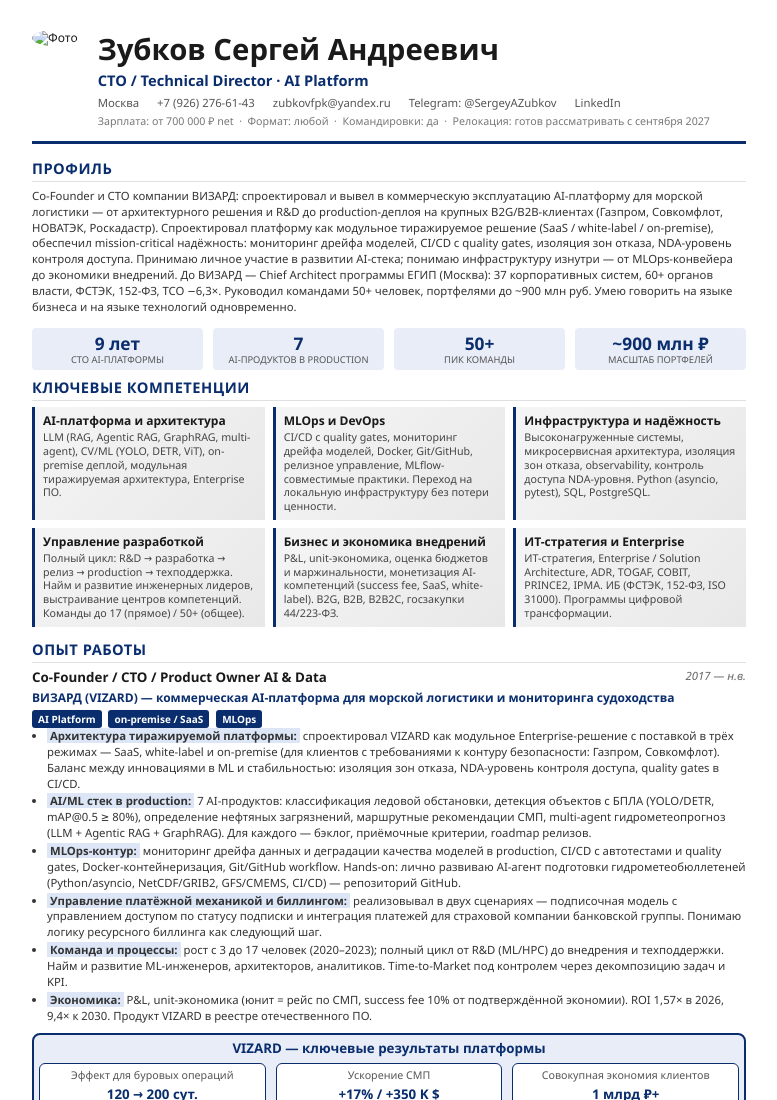
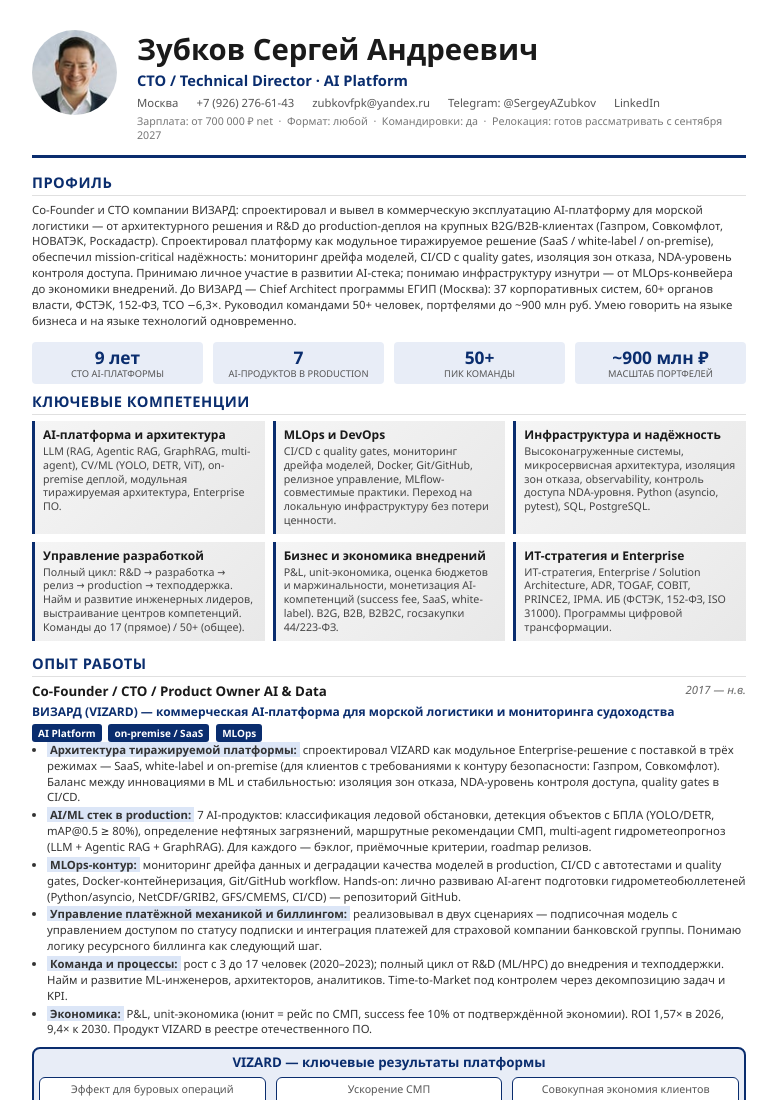
Before and after one commit to zubkovfpk/resume, a plain HTML site: page positions/croc/index.html in a window 1280 px wide. Shown: the top 1100 px of the page, without its empty margins (8-785 px from the left). Drawn offline with Linux system fonts and the light colour scheme.

Commit message:
croc: add foto_zsa.jpg, fix photo src path

```diff
--- a/positions/croc/index.html
+++ b/positions/croc/index.html
@@ -69,7 +69,7 @@
 <!-- ШАПКА -->
 <div class="header">
   <div class="photo">
-    <img alt="Фото" src="../../foto_zsa.jpg"/>
+    <img alt="Фото" src="foto_zsa.jpg"/>
   </div>
   <div class="header-text">
     <h1>Зубков Сергей Андреевич</h1>
```
Also changed, not shown: positions/croc/foto_zsa.jpg (added).
